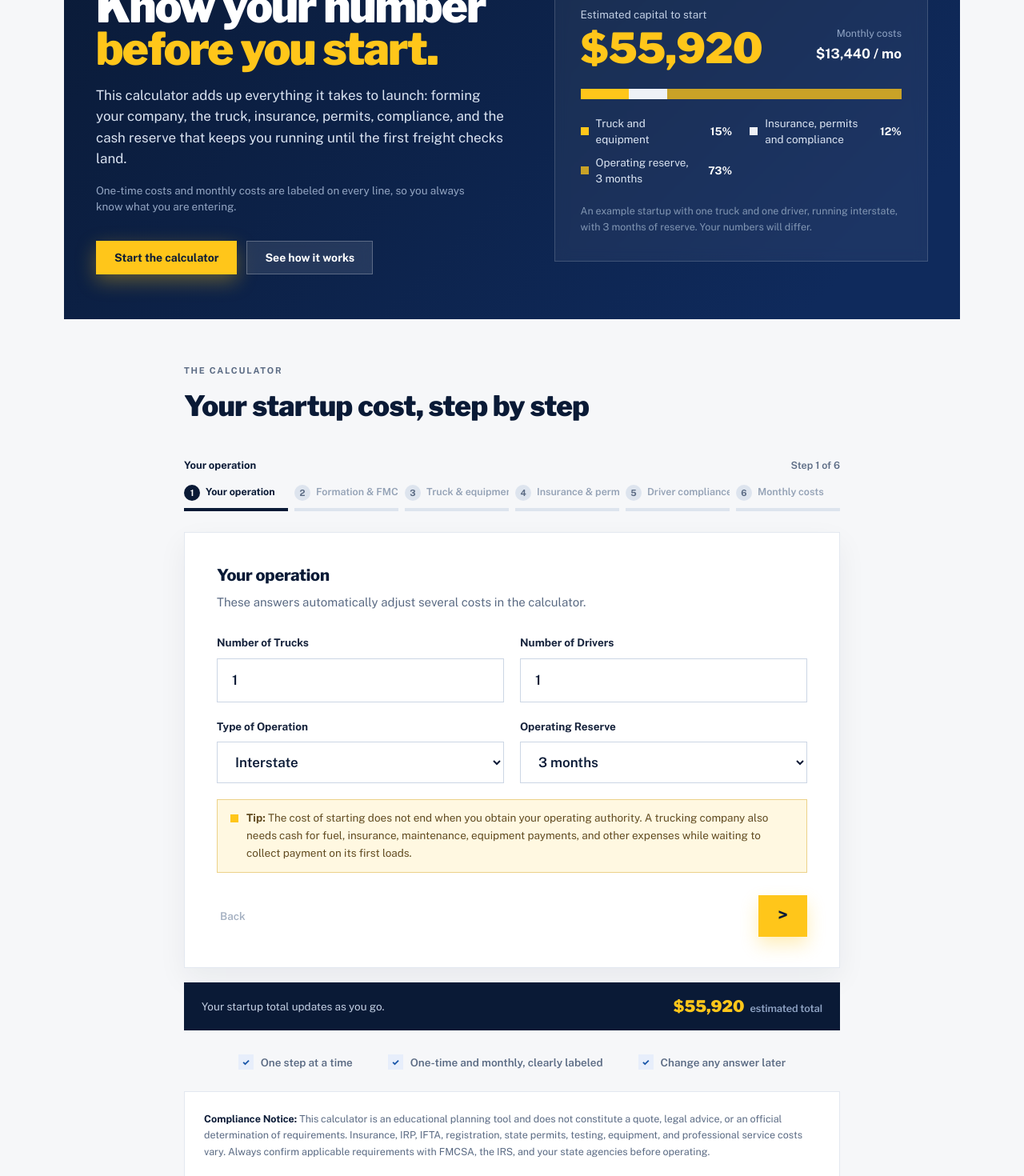
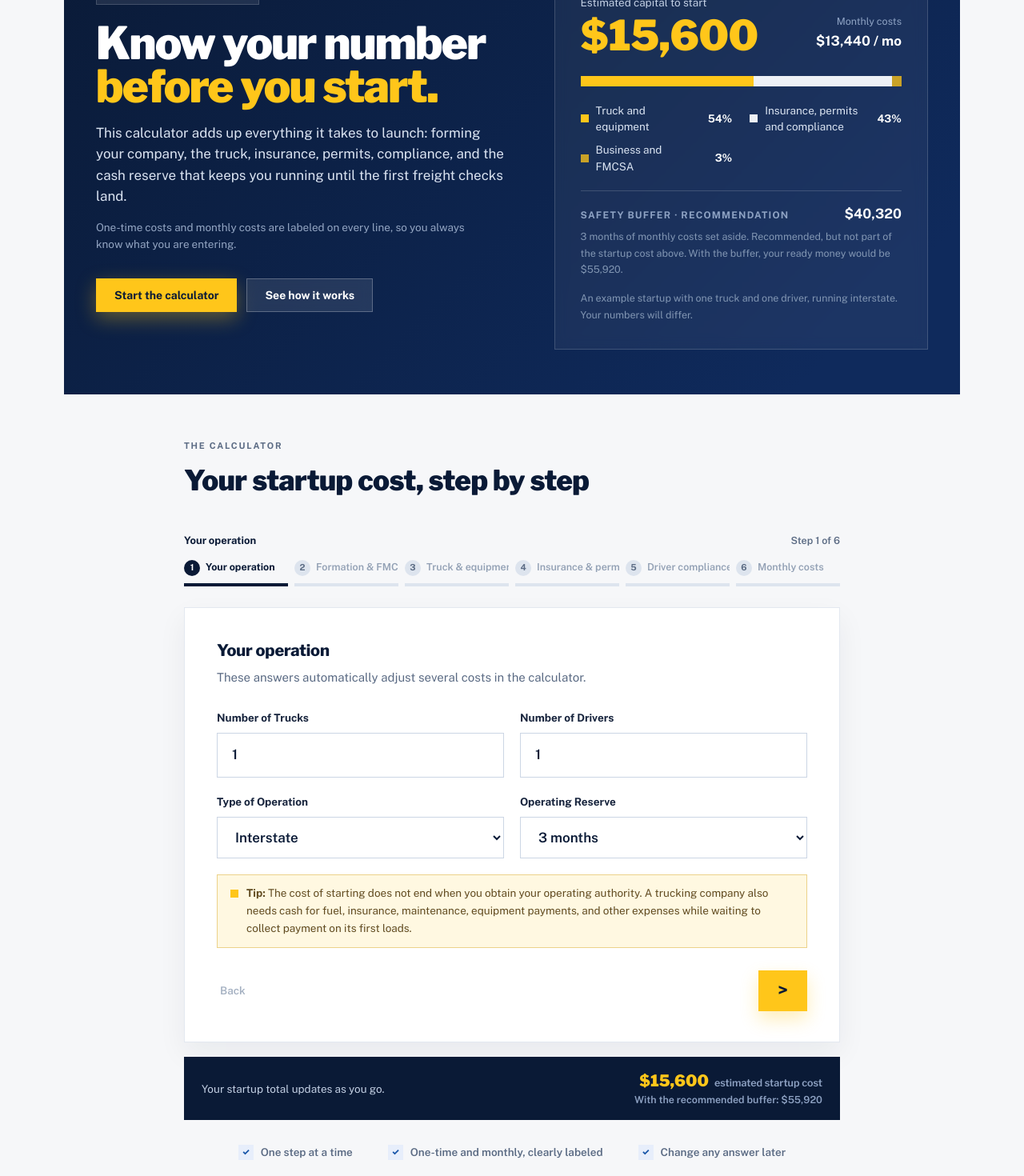
Before and after one commit to UNOGroupLLC/thetruckingbusiness, a Next.js app: page /calculators/startup-cost in a window 1280 px wide. Shown: the part 280-1750 px from the top of the page at 80% size. Built offline with nearby package versions, Linux system fonts and the light colour scheme.

Commit message:
Add files via upload

```diff
--- a/components/StartupCostCalculator.tsx
+++ b/components/StartupCostCalculator.tsx
@@ -105,14 +105,20 @@ function clampInt(value: number, min: number, max: number): number {
   return Math.min(max, Math.max(min, n));
 }
 
-/* UCR 2027 fee brackets: FMCSA final rule 91 FR 56063; 2027 registration year opened Oct 1, 2026 */
-function ucrFee(count: number): number {
-  if (count <= 2) return 55;
-  if (count <= 5) return 167;
-  if (count <= 20) return 333;
-  if (count <= 100) return 1163;
-  if (count <= 1000) return 5548;
-  return 54165;
+/* UCR 2027 fee brackets: FMCSA final rule 91 FR 56063; 2027 registration year opened Oct 1, 2026.
+ * The visitor picks their fleet size bracket; the fee follows the bracket. */
+const UCR_BRACKETS: { label: string; max: number; fee: number }[] = [
+  { label: '0 to 2 trucks', max: 2, fee: 55 },
+  { label: '3 to 5 trucks', max: 5, fee: 167 },
+  { label: '6 to 20 trucks', max: 20, fee: 333 },
+  { label: '21 to 100 trucks', max: 100, fee: 1163 },
+  { label: '101 to 1,000 trucks', max: 1000, fee: 5548 },
+  { label: '1,001 or more trucks', max: Number.POSITIVE_INFINITY, fee: 54165 },
+];
+
+function ucrBracketIndex(count: number): number {
+  const idx = UCR_BRACKETS.findIndex((b) => count <= b.max);
+  return idx >= 0 ? idx : UCR_BRACKETS.length - 1;
 }
 
 /** Round shares of a total to whole percents that sum to exactly 100
@@ -502,6 +508,7 @@ export default function StartupCostCalculator() {
   const [driverCount, setDriverCount] = useState(1);
   const [operationType, setOperationType] = useState<'interstate' | 'intrastate'>('interstate');
   const [reserveMonths, setReserveMonths] = useState(3);
+  const [ucrBracket, setUcrBracket] = useState(() => ucrBracketIndex(1));
   const [rows, setRows] = useState<Record<string, RowState>>(initialRows);
   const [step, setStep] = useState(1);
   const [showResults, setShowResults] = useState(false);
@@ -540,7 +547,7 @@ export default function StartupCostCalculator() {
   const business = categoryTotal(BUSINESS_ITEMS);
   const equipment = categoryTotal(EQUIPMENT_ITEMS);
   const permitsBase = categoryTotal(PERMIT_ITEMS);
-  const ucr = interstate ? ucrFee(truckCount) : 0;
+  const ucr = interstate ? UCR_BRACKETS[ucrBracket].fee : 0;
   const permits = permitsBase + ucr;
   const compliance = categoryTotal(COMPLIANCE_ITEMS);
   const monthly = categoryTotal(MONTHLY_ITEMS);
@@ -561,6 +568,7 @@ export default function StartupCostCalculator() {
     setDriverCount(1);
     setOperationType('interstate');
     setReserveMonths(3);
+    setUcrBracket(ucrBracketIndex(1));
     setRows(initialRows());
   };
 
@@ -596,23 +604,21 @@ export default function StartupCostCalculator() {
     </div>
   );
 
-  /* Live preview shares for the hero card, from the same live totals. */
-  const segValues = [equipment, permits + compliance, reserve];
+  /* Live preview shares for the hero card, from the same live totals.
+   * The overview headline is the one-time startup cost only; the reserve
+   * stays out of it and appears at the bottom of the card as a
+   * recommendation (owner ruling, Oct 16, 2026). */
+  const segValues = [equipment, permits + compliance, business];
   const segPcts = normalizedPercents(segValues);
-  const hasTotal = grand > 0;
+  const hasTotal = startup > 0;
   const segColors = ['#ffc61a', '#eef1f6', '#c9a227'];
-  const segLabels = [
-    'Truck and equipment',
-    'Insurance, permits and compliance',
-    `Operating reserve, ${monthText}`,
-  ];
+  const segLabels = ['Truck and equipment', 'Insurance, permits and compliance', 'Business and FMCSA'];
 
   const truckWord = truckCount === 1 ? 'one truck' : `${truckCount} trucks`;
   const driverWord = driverCount === 1 ? 'one driver' : `${driverCount} drivers`;
-  const reserveWord = reserveMonths === 1 ? 'one month' : `${reserveMonths} months`;
   const finePrint = `An example startup with ${truckWord} and ${driverWord}, ${
     interstate ? 'running interstate' : 'running intrastate only'
-  }, with ${reserveWord} of reserve. Your numbers will differ.`;
+  }. Your numbers will differ.`;
 
   const emailLines = [
     `Operation: ${truckCount} ${truckCount === 1 ? 'truck' : 'trucks'}, ${driverCount} ${
@@ -774,7 +780,7 @@ export default function StartupCostCalculator() {
                   className="mt-1.5 text-[52px] font-black leading-none"
                   style={{ fontFamily: HEADING, color: YELLOW, letterSpacing: '-0.01em' }}
                 >
-                  {hasTotal ? money(grand) : '-'}
+                  {hasTotal ? money(startup) : '-'}
                 </div>
               </div>
               <div className="pb-1.5 text-right">
@@ -809,7 +815,21 @@ export default function StartupCostCalculator() {
                 </div>
               ))}
             </div>
-            <p className="mt-5 text-[12.5px] leading-relaxed text-[#8296b3]">{finePrint}</p>
+            <div className="mt-5 pt-4" style={{ borderTop: '1px solid rgba(255,255,255,0.16)' }}>
+              <div className="flex items-baseline justify-between gap-4">
+                <span className="text-[12px] font-bold uppercase tracking-[0.1em] text-[#8fa3c4]">
+                  Safety buffer · Recommendation
+                </span>
+                <span className="text-[17px] font-bold text-white">
+                  {hasTotal ? money(reserve) : '-'}
+                </span>
+              </div>
+              <p className="mt-1.5 text-[12.5px] leading-relaxed text-[#8296b3]">
+                {monthTextCap} of monthly costs set aside. Recommended, but not part of the startup
+                cost above. With the buffer, your ready money would be {money(grand)}.
+              </p>
+            </div>
+            <p className="mt-4 text-[12.5px] leading-relaxed text-[#8296b3]">{finePrint}</p>
           </div>
         </div>
       </section>
@@ -1225,17 +1245,31 @@ export default function StartupCostCalculator() {
                           <div>
                             <strong className="text-[15px] text-[#0a1a36]">2027 UCR Registration</strong>
                             <div className="mt-1 text-[12.5px] leading-relaxed text-[#5b6b84]">
-                              Fee automatically calculated based on the number of vehicles entered ({truckCount}).
+                              Choose your fleet size. The official 2027 fee for that bracket is what you pay.
                             </div>
                             <span className="mt-1.5 inline-block rounded-none bg-green-100 px-2.5 py-0.5 text-[11px] font-extrabold uppercase tracking-wide text-green-800">
                               Official 2027 Fee
                             </span>
                           </div>
-                          <div
-                            className="text-[20px] font-extrabold text-[#0a1a36]"
-                            style={{ fontFamily: HEADING }}
+                          <div className="w-full sm:w-[240px]">
+                            <label htmlFor="calc-ucrBracket" className="sr-only">
+                              UCR fleet size bracket
+                            </label>
+                            <select
+                              id="calc-ucrBracket"
+                              value={ucrBracket}
+                              onChange={(e) => setUcrBracket(Number(e.target.value))}
+                              className="w-full rounded-none border-[1.5px] border-[#ccd6e4] bg-white px-3 py-[10px] text-[15px] font-semibold text-[#0a1a36] outline-none focus:border-[#1755a8]"
                             >
-                            {money(ucr)}
+                              {UCR_BRACKETS.map((b, i) => (
+                                <option key={b.label} value={i}>
+                                  {b.label} ({money(b.fee)})
+                                </option>
+                              ))}
+                            </select>
+                            <div className="mt-1 text-left text-[12.5px] text-[#5b6b84] sm:text-right">
+                              Fee: <strong className="text-[#0a1a36]">{money(ucr)}</strong>
+                            </div>
                           </div>
                         </div>
                       ) : (
@@ -1305,14 +1339,19 @@ export default function StartupCostCalculator() {
               aria-live="polite"
             >
               <span className="text-[13.5px] text-[#c3d0e4]">Your startup total updates as you go.</span>
+              <span className="text-right">
                 <span
                   className="whitespace-nowrap text-[20px] font-black"
                   style={{ fontFamily: HEADING, color: YELLOW }}
                 >
-                {money(grand)}
+                  {money(startup)}
                   <small className="ml-[7px] text-[12.5px] font-semibold text-[#8fa3c4]">
-                  estimated total
+                    estimated startup cost
                   </small>
+                </span>
+                <span className="block text-[12.5px] font-semibold text-[#8fa3c4]">
+                  With the recommended buffer: {money(grand)}
+                </span>
               </span>
             </div>
 
--- a/lib/email.ts
+++ b/lib/email.ts
@@ -596,7 +596,9 @@ const CALC_LOGO_URL = 'https://www.thetruckingbusiness.com/logo-receipt.png';
 
 /** Shared shell for the redesigned calculator results emails: navy header
  *  with the real logo lockup (logo tile + Libre Franklin wordmark, the same
- *  asset the receipt emails use), yellow rule, white card, help footer. */
+ *  asset the receipt emails use), yellow rule, white card, help footer.
+ *  The logo tile is framed with a thin navy line and a white border so it
+ *  pops against the navy header (owner pick, Option B, Oct 16, 2026). */
 function calcShell(calculatorTitle: string, body: string): string {
   const C_NAVY = '#0a1a36';
   const C_YELLOW = '#ffc61a';
@@ -610,7 +612,7 @@ function calcShell(calculatorTitle: string, body: string): string {
 <table width="600" cellpadding="0" cellspacing="0" role="presentation" style="max-width:600px;width:100%;background:#ffffff;border-radius:0;overflow:hidden;box-shadow:0 2px 12px rgba(10,26,54,0.08);">
 <tr><td style="background:${C_NAVY};padding:28px 34px 24px;">
 <table cellpadding="0" cellspacing="0" role="presentation"><tr>
-<td style="background:#ffffff;width:46px;height:46px;" align="center" valign="middle"><img src="${CALC_LOGO_URL}" width="38" alt="The Trucking Business" style="display:block;"></td>
+<td style="background:${C_NAVY};border:2px solid #ffffff;padding:3px;" valign="middle"><table cellpadding="0" cellspacing="0" role="presentation"><tr><td style="background:#ffffff;width:46px;height:46px;" align="center" valign="middle"><img src="${CALC_LOGO_URL}" width="38" alt="The Trucking Business" style="display:block;"></td></tr></table></td>
 <td style="padding-left:12px;" valign="middle">
 <p style="margin:0;color:#ffffff;font-family:${HEADING_FONT};font-size:19px;font-weight:900;letter-spacing:-0.5px;line-height:0.95;">THE TRUCKING<br>BUSINESS</p>
 <p style="margin:3px 0 0;color:#9fb4d8;font-size:8px;font-weight:600;letter-spacing:2px;">THETRUCKINGBUSINESS.COM</p>
```
Lines whose indentation alone changed are shown as unchanged.
